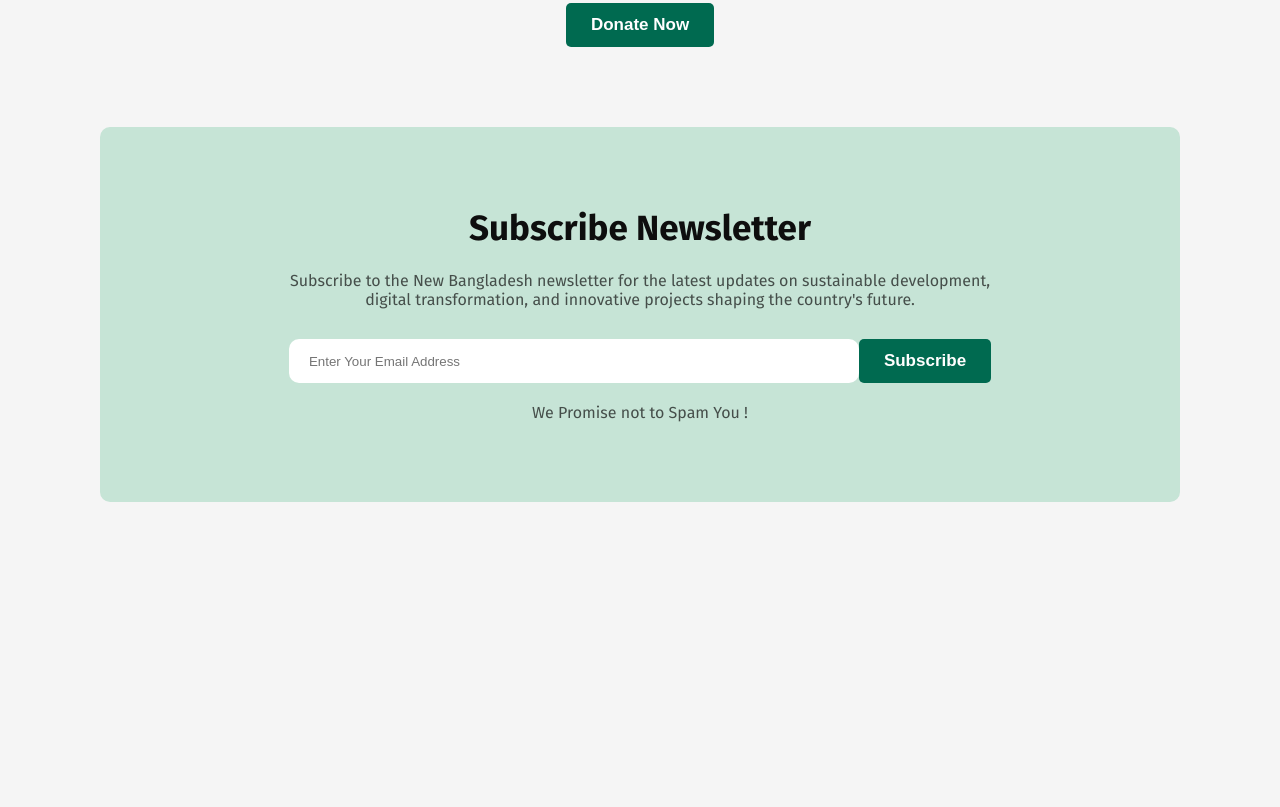
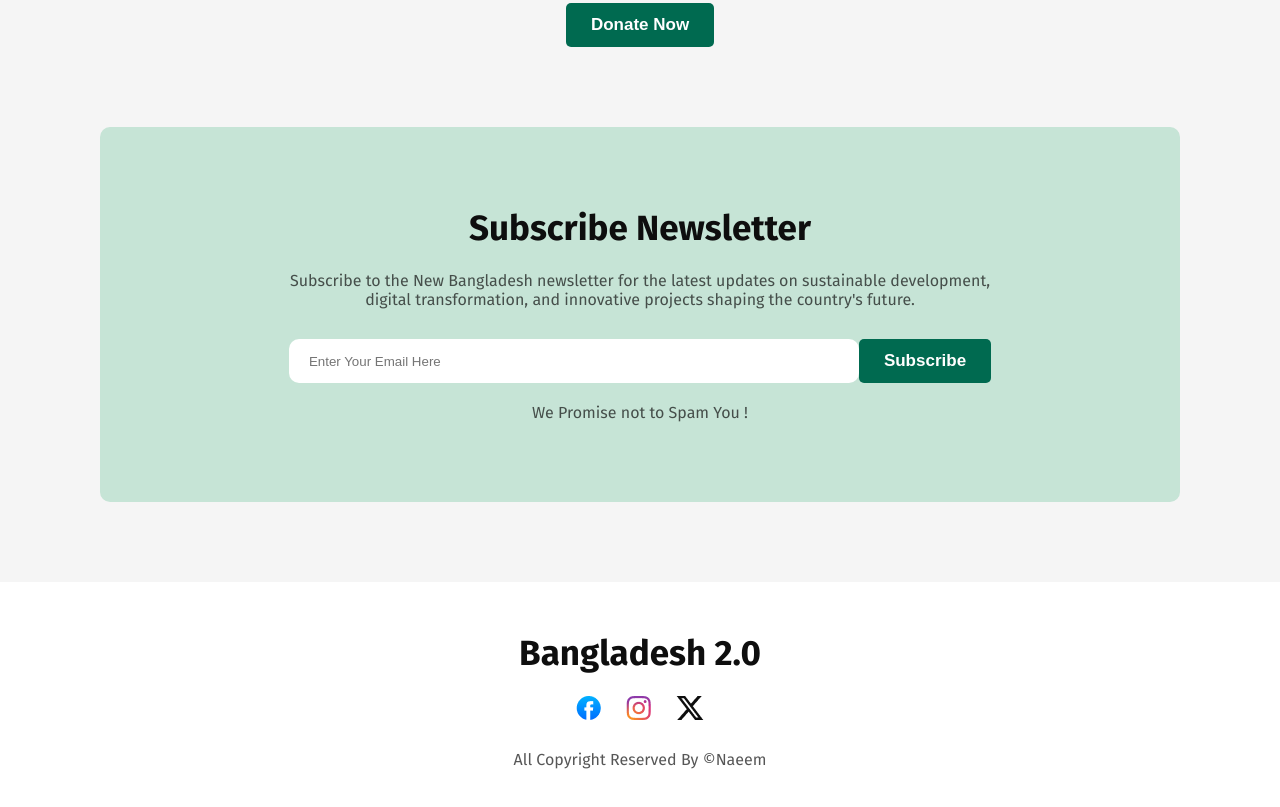
Before and after one commit to Naeem1505/Bangladesh-2-First-Assignment, a plain HTML site: page index.html in a window 1280 px wide. Shown: the part 2622-3429 px from the top of the page. Before the commit the page ends 3204 px from the top, so only its background shows below. Drawn offline with Linux system fonts and the light colour scheme.

Commit message:
Footer Section Complete

```diff
--- a/index.html
+++ b/index.html
@@ -252,7 +252,7 @@
 
 
             <div class="subscribe">
-                <input type="email" name="" id="" placeholder="Enter Your Email Address">
+                <input type="email" name="" id="" placeholder="Enter Your Email Here">
                 <button class="common-btn">Subscribe</button>
             </div>
 
@@ -264,13 +264,23 @@
 
     <!-- Subscribe Newsletter Section End - Bonus Mark -->
 
-
-
-    <!-- This is Footer Section - For Main Mark -->
+    <!-- Footer Section Start -->
 
     <footer>
 
+        <h2>Bangladesh 2.0</h2>
+
+        <div class="footer-image">
+            <img src="./image/facebook.png" alt="">
+            <img src="./image/instagram.png" alt="">
+            <img src="./image/x.png" alt="">
+        </div>
+
+        <p class="copyright">All Copyright Reserved By ©Naeem </p>
+
     </footer>
+
+    <!-- Footer Section End -->
 
 </body>
 
--- a/style.css
+++ b/style.css
@@ -398,3 +398,39 @@ body {
 }
 
 /* Subscribe Newsletter Style End */
+
+/* Footer Style Start */
+
+footer{
+
+    background-color: rgb(255, 255, 255);
+    padding: 50px 160px 50px 160px;
+}
+
+footer h2{
+
+    color: rgb(14, 14, 14);
+    font-size: 35px;
+    font-weight: 700;
+    margin-bottom: 22px;
+    text-align: center;
+}
+
+.footer-image{
+
+    display: flex;
+    justify-content: center;
+    gap: 25px;
+}
+
+.copyright{
+
+    color: rgba(14, 14, 14, 0.7);
+    font-size: 16px;
+    font-weight: 400;
+    padding: 0 80px;
+    text-align: center;
+    margin-top: 30px;
+}
+
+/* Footer Style End */
```
